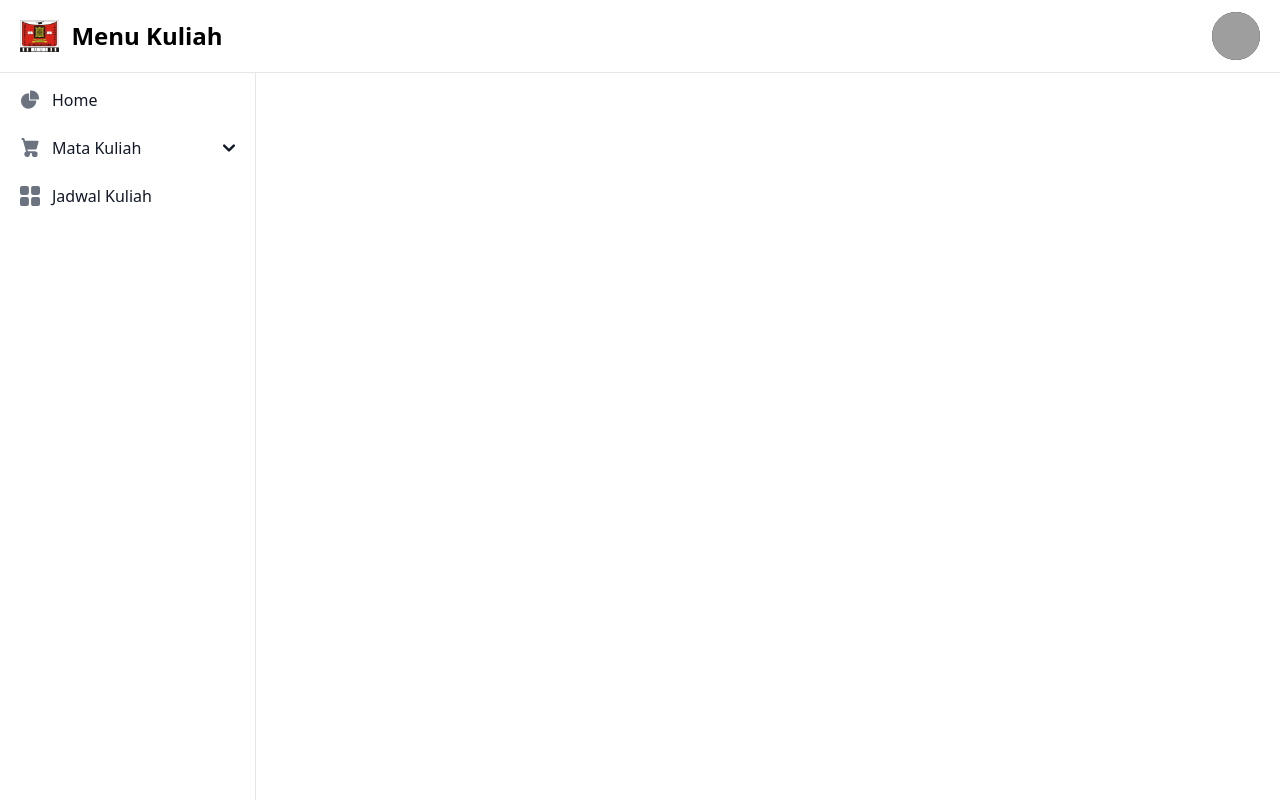
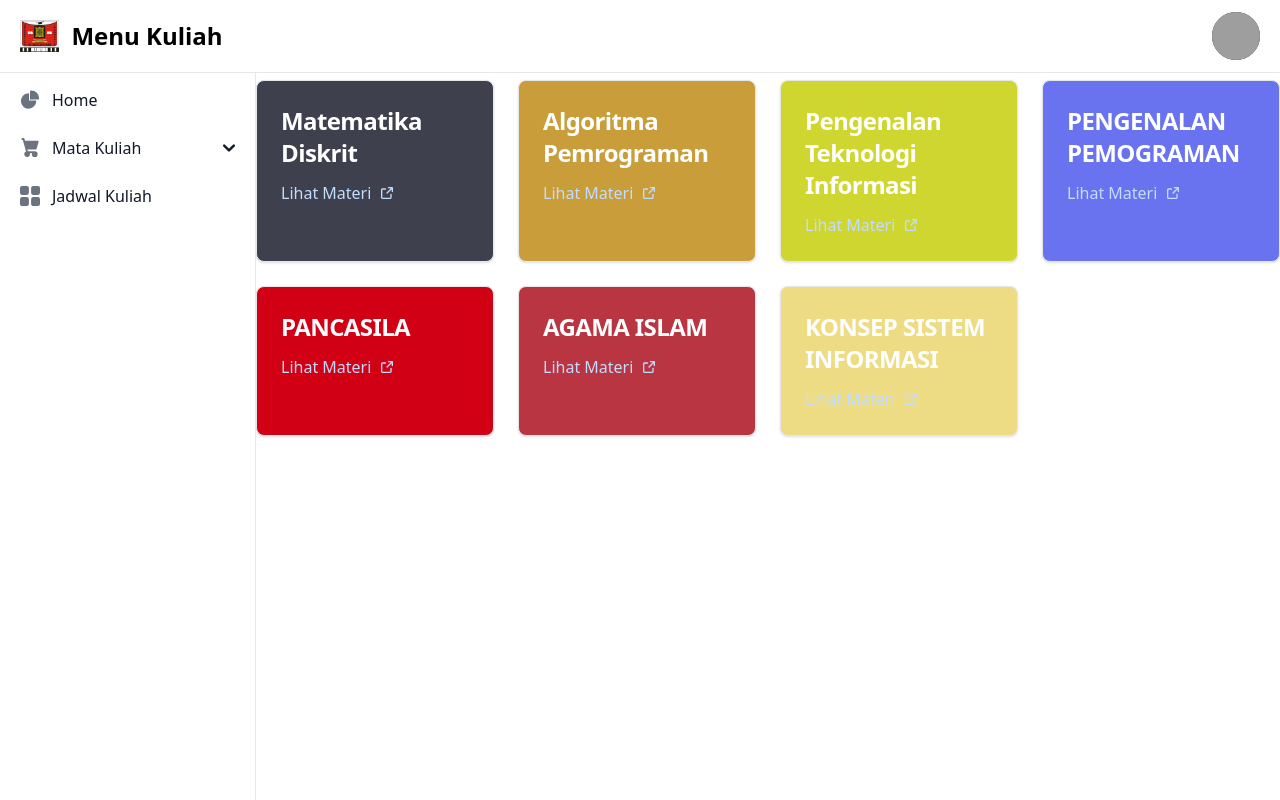
Before and after one commit to djaroephon/MenuKuliah, a Vue app: page / in a window 1280 px wide. Built offline with nearby package versions, Linux system fonts and the light colour scheme; grey boxes are pictures that could not be loaded.

Commit message:
Update TheWelcome.vue

```diff
--- a/src/components/TheWelcome.vue
+++ b/src/components/TheWelcome.vue
@@ -1,9 +1,9 @@
 <script setup>
 import { ref } from 'vue';
 
-// Data for tasks
+// Sample data for tugas
 const tugasKuliah = ref([
-{ title: 'Matematika Diskrit' },
+  { title: 'Matematika Diskrit' },
   { title: 'Algoritma Pemrograman' },
   { title: 'Pengenalan Teknologi Informasi' },
   { title: 'PENGENALAN PEMOGRAMAN' },
@@ -12,108 +12,35 @@ const tugasKuliah = ref([
   {title: 'KONSEP SISTEM INFORMASI'},
 ]);
 
-const isDropdownOpen = ref(false);
-
-const toggleDropdown = () => {
-  isDropdownOpen.value = !isDropdownOpen.value;
+// Function to generate a random color
+const getRandomColor = () => {
+  const letters = '0123456789ABCDEF';
+  let color = '#';
+  for (let i = 0; i < 6; i++) {
+    color += letters[Math.floor(Math.random() * 16)];
+  }
+  return color;
 };
 </script>
 
-<template >
-<nav class="fixed top-0 z-50 w-full bg-white border-b border-gray-200 dark:bg-gray-800 dark:border-gray-700">
-  <div class="px-3 py-3 lg:px-5 lg:pl-3">
-    <div class="flex items-center justify-between">
-      <div class="flex items-center justify-start rtl:justify-end">
-        <button data-drawer-target="logo-sidebar" data-drawer-toggle="logo-sidebar" aria-controls="logo-sidebar" type="button" class="inline-flex items-center p-2 text-sm text-gray-500 rounded-lg sm:hidden hover:bg-gray-100 focus:outline-none focus:ring-2 focus:ring-gray-200 dark:text-gray-400 dark:hover:bg-gray-700 dark:focus:ring-gray-600">
-            <svg class="w-6 h-6" aria-hidden="true" fill="currentColor" viewBox="0 0 20 20" xmlns="http://www.w3.org/2000/svg">
-               <path clip-rule="evenodd" fill-rule="evenodd" d="M2 4.75A.75.75 0 012.75 4h14.5a.75.75 0 010 1.5H2.75A.75.75 0 012 4.75zm0 10.5a.75.75 0 01.75-.75h7.5a.75.75 0 010 1.5h-7.5a.75.75 0 01-.75-.75zM2 10a.75.75 0 01.75-.75h14.5a.75.75 0 010 1.5H2.75A.75.75 0 012 10z"></path>
-            </svg>
-         </button>
-        <a href="/" class="flex ms-2 md:me-24">
-          <img src="../assets/images/logo-uui.png" class="h-8 me-3" alt="FlowBite Logo" />
-          <span class="self-center text-xl font-semibold sm:text-2xl whitespace-nowrap dark:text-white">Menu Kuliah</span>
-        </a>
-      </div>
-      <div class="flex items-center">
-          <div class="flex items-center ms-3">
-            <div>
-              <button type="button" class="flex text-sm bg-gray-800 rounded-full focus:ring-4 focus:ring-gray-300 dark:focus:ring-gray-600" aria-expanded="false" data-dropdown-toggle="dropdown-user">
-                <img class="w-12 h-12 rounded-full" src="../assets/images/pp.jpg" alt="user photo">
-              </button>
-            </div>
-            <div class="z-50 hidden my-4 text-base list-none bg-white divide-y divide-gray-100 rounded shadow dark:bg-gray-700 dark:divide-gray-600" id="dropdown-user">
-              <div class="px-4 py-3" role="none">
-                <p class="text-sm text-gray-900 dark:text-white" role="none">
-                  Djaroephon Djohan
-                </p>
-                <p class="text-sm font-medium text-gray-900 truncate dark:text-gray-300" role="none">
-                  Djaroephon@gmail.com
-                </p>
-                <a class="text-sm font-medium text-emerald-400 truncate dark:text-gray-300" href="https://djaroephon.netlify.app/">
-                  My Profile
-                </a>
-              </div>
-            </div>
-          </div>
-        </div>
+<template>
+    <div class="ml-64 mt-20 grid grid-cols-1 sm:grid-cols-2 md:grid-cols-3 lg:grid-cols-4 gap-6">
+    <div
+      v-for="(tugas, index) in tugasKuliah"
+      :key="index"
+      :style="{ background: getRandomColor() }"
+      class="max-w-sm p-6 border border-gray-200 rounded-lg shadow dark:border-gray-700"
+    >
+      <a href="#">
+        <h5 class="mb-2 text-2xl font-semibold tracking-tight text-white dark:text-white">{{ tugas.title }}</h5>
+      </a>
+      <p class="mb-3 font-normal text-white dark:text-gray-400"></p>
+      <a href="#" class="inline-flex font-medium items-center text-blue-200 hover:underline">
+        Lihat Materi
+        <svg class="w-3 h-3 ms-2.5 rtl:rotate-[270deg]" aria-hidden="true" xmlns="http://www.w3.org/2000/svg" fill="none" viewBox="0 0 18 18">
+          <path stroke="currentColor" stroke-linecap="round" stroke-linejoin="round" stroke-width="2" d="M15 11v4.833A1.166 1.166 0 0 1 13.833 17H2.167A1.167 1.167 0 0 1 1 15.833V4.167A1.166 1.166 0 0 1 2.167 3h4.618m4.447-2H17v5.768M9.111 8.889l7.778-7.778" />
+        </svg>
+      </a>
     </div>
   </div>
-</nav>
-
-<aside id="logo-sidebar" class="fixed top-0 left-0 z-40 w-64 h-screen pt-20 transition-transform -translate-x-full bg-gray border-r border-gray-200 sm:translate-x-0 dark:bg-gray-800 dark:border-gray-700" aria-label="Sidebar">
-    <div class="h-full px-3 pb-4 overflow-y-auto bg-white dark:bg-gray-800">
-      <ul class="space-y-2 font-medium">
-        <li>
-          <a href="/" class="flex items-center p-2 text-gray-900 rounded-lg dark:text-white hover:bg-gray-100 dark:hover:bg-gray-700 group">
-            <svg class="w-5 h-5 text-gray-500 transition duration-75 dark:text-gray-400 group-hover:text-gray-900 dark:group-hover:text-white" aria-hidden="true" xmlns="http://www.w3.org/2000/svg" fill="currentColor" viewBox="0 0 22 21">
-              <path d="M16.975 11H10V4.025a1 1 0 0 0-1.066-.998 8.5 8.5 0 1 0 9.039 9.039.999.999 0 0 0-1-1.066h.002Z" />
-              <path d="M12.5 0c-.157 0-.311.01-.565.027A1 1 0 0 0 11 1.02V10h8.975a1 1 0 0 0 1-.935c.013-.188.028-.374.028-.565A8.51 8.51 0 0 0 12.5 0Z" />
-            </svg>
-            <span class="ms-3">Home</span>
-          </a>
-        </li>
-        <li>
-    <!-- Button with Dropdown Toggle -->
-    <button
-      @click="toggleDropdown"
-      type="button"
-      class="flex items-center w-full p-2 text-base text-gray-900 transition duration-75 rounded-lg group hover:bg-gray-100 dark:text-white dark:hover:bg-gray-700"
-      aria-controls="dropdown-example"
-      :aria-expanded="isDropdownOpen">
-      <!-- Icon -->
-      <svg class="flex-shrink-0 w-5 h-5 text-gray-500 transition duration-75 group-hover:text-gray-900 dark:text-gray-400 dark:group-hover:text-white" aria-hidden="true" xmlns="http://www.w3.org/2000/svg" fill="currentColor" viewBox="0 0 18 21">
-        <path d="M15 12a1 1 0 0 0 .962-.726l2-7A1 1 0 0 0 17 3H3.77L3.175.745A1 1 0 0 0 2.208 0H1a1 1 0 0 0 0 2h.438l.6 2.255v.019l2 7 .746 2.986A3 3 0 1 0 9 17a2.966 2.966 0 0 0-.184-1h2.368c-.118.32-.18.659-.184 1a3 3 0 1 0 3-3H6.78l-.5-2H15Z" />
-      </svg>
-      <!-- Label -->
-      <span class="flex-1 ms-3 text-left rtl:text-right whitespace-nowrap">Mata Kuliah</span>
-      <!-- Badge Notification for Task Count -->
-      <!-- <span v-if="tugasKuliah.length > 0" class="bg-red-500 text-white text-xs font-semibold ml-2 py-0.5 px-2 rounded-full">
-        {{ tugasKuliah.length }}
-      </span> -->
-      <!-- Dropdown Arrow Icon -->
-      <svg class="w-3 h-3" aria-hidden="true" xmlns="http://www.w3.org/2000/svg" fill="none" viewBox="0 0 10 6">
-        <path stroke="currentColor" stroke-linecap="round" stroke-linejoin="round" stroke-width="2" d="m1 1 4 4 4-4" />
-      </svg>
-    </button>
-
-    <!-- Dropdown Menu -->
-    <ul v-show="isDropdownOpen" id="dropdown-example" class="py-2 space-y-2">
-      <li v-for="(tugas, index) in tugasKuliah" :key="index">
-        <a href="#" class="flex items-center w-full p-2 text-gray-900 transition duration-75 rounded-lg pl-11 group hover:bg-gray-100 dark:text-white dark:hover:bg-gray-700">
-          {{ tugas.title }}
-        </a>
-      </li>
-    </ul>
-  </li>
-        <li>
-          <a href="/jadwal" class="flex items-center p-2 text-gray-900 rounded-lg dark:text-white hover:bg-gray-100 dark:hover:bg-gray-700 group">
-            <svg class="flex-shrink-0 w-5 h-5 text-gray-500 transition duration-75 dark:text-gray-400 group-hover:text-gray-900 dark:group-hover:text-white" aria-hidden="true" xmlns="http://www.w3.org/2000/svg" fill="currentColor" viewBox="0 0 18 18">
-              <path d="M6.143 0H1.857A1.857 1.857 0 0 0 0 1.857v4.286C0 7.169.831 8 1.857 8h4.286A1.857 1.857 0 0 0 8 6.143V1.857A1.857 1.857 0 0 0 6.143 0Zm10 0h-4.286A1.857 1.857 0 0 0 10 1.857v4.286C10 7.169 10.831 8 11.857 8h4.286A1.857 1.857 0 0 0 18 6.143V1.857A1.857 1.857 0 0 0 16.143 0Zm-10 10H1.857A1.857 1.857 0 0 0 0 11.857v4.286C0 17.169.831 18 1.857 18h4.286A1.857 1.857 0 0 0 8 16.143v-4.286A1.857 1.857 0 0 0 6.143 10Zm10 0h-4.286A1.857 1.857 0 0 0 10 11.857v4.286c0 1.026.831 1.857 1.857 1.857h4.286A1.857 1.857 0 0 0 18 16.143v-4.286A1.857 1.857 0 0 0 16.143 10Z" />
-            </svg>
-            <span class="flex-1 ms-3 whitespace-nowrap">Jadwal Kuliah</span>
-          </a>
-        </li>
-      </ul>
-    </div>
-  </aside>
 </template>
```
